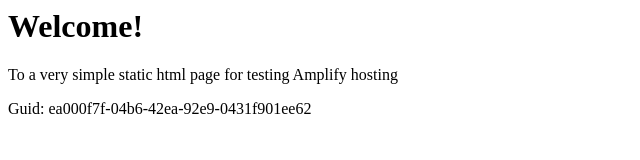
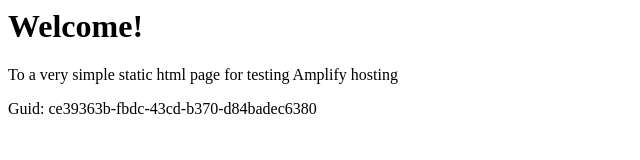
Before and after one commit to aws-aemilia-dub/Github-PR-Commit-Integration-Test-DoNotTouch-GitHubWebhookPushCanaryTest-v1-preprod-eu-west-1, a website: page src/index.html in a window 1280 px wide. Shown: the full height of the page, 0-640 px from the left. Drawn offline with Linux system fonts and the light colour scheme.

Commit message:
commit from integ tests

```diff
--- a/src/index.html
+++ b/src/index.html
@@ -12,6 +12,6 @@
 <body>
     <h1>Welcome!</h1>
     <p>To a very simple static html page for testing Amplify hosting</p>
-    <p>Guid: ea000f7f-04b6-42ea-92e9-0431f901ee62</p></body>
+    <p>Guid: ce39363b-fbdc-43cd-b370-d84badec6380</p></body>
 
 </html>
```
